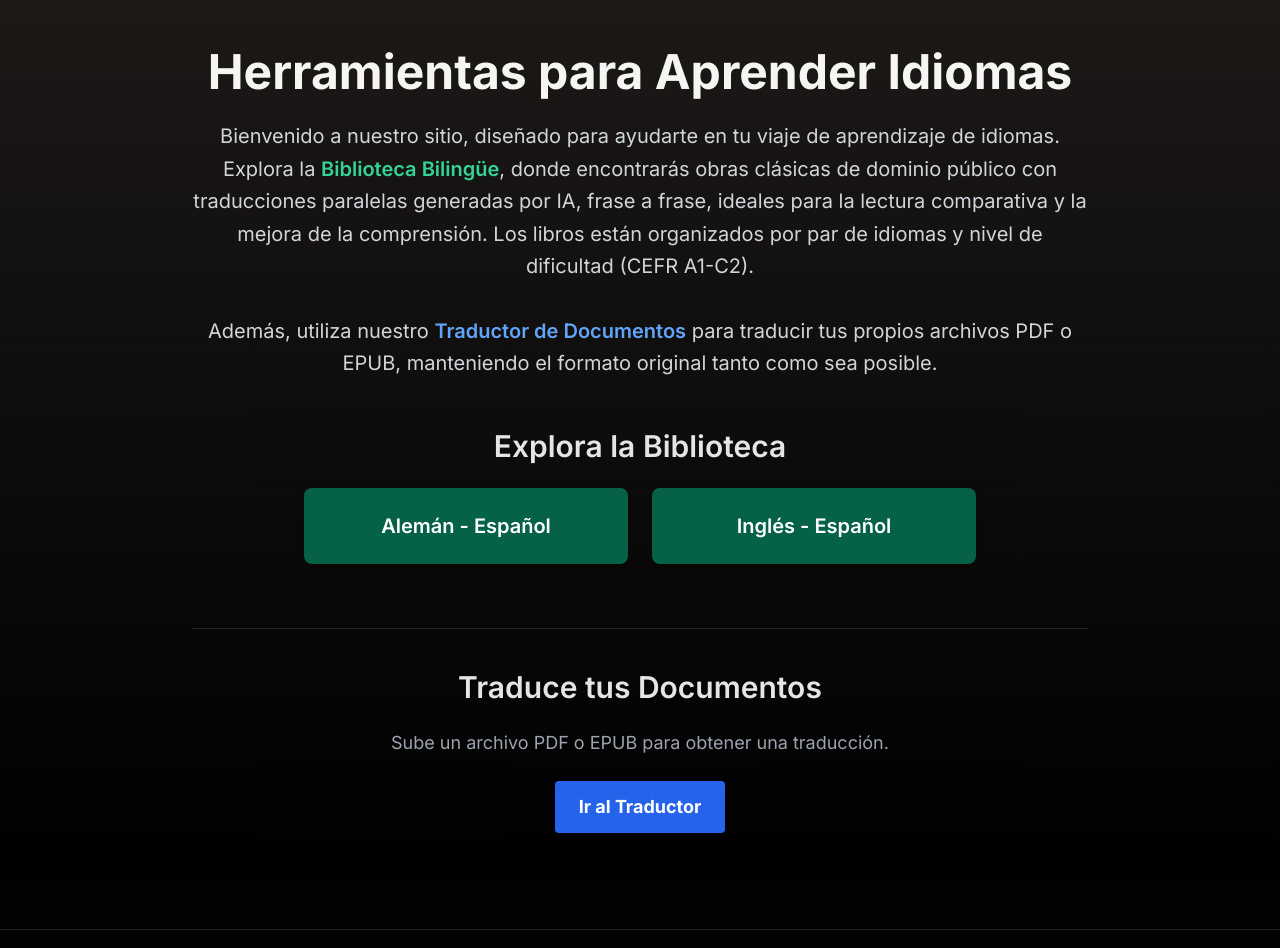
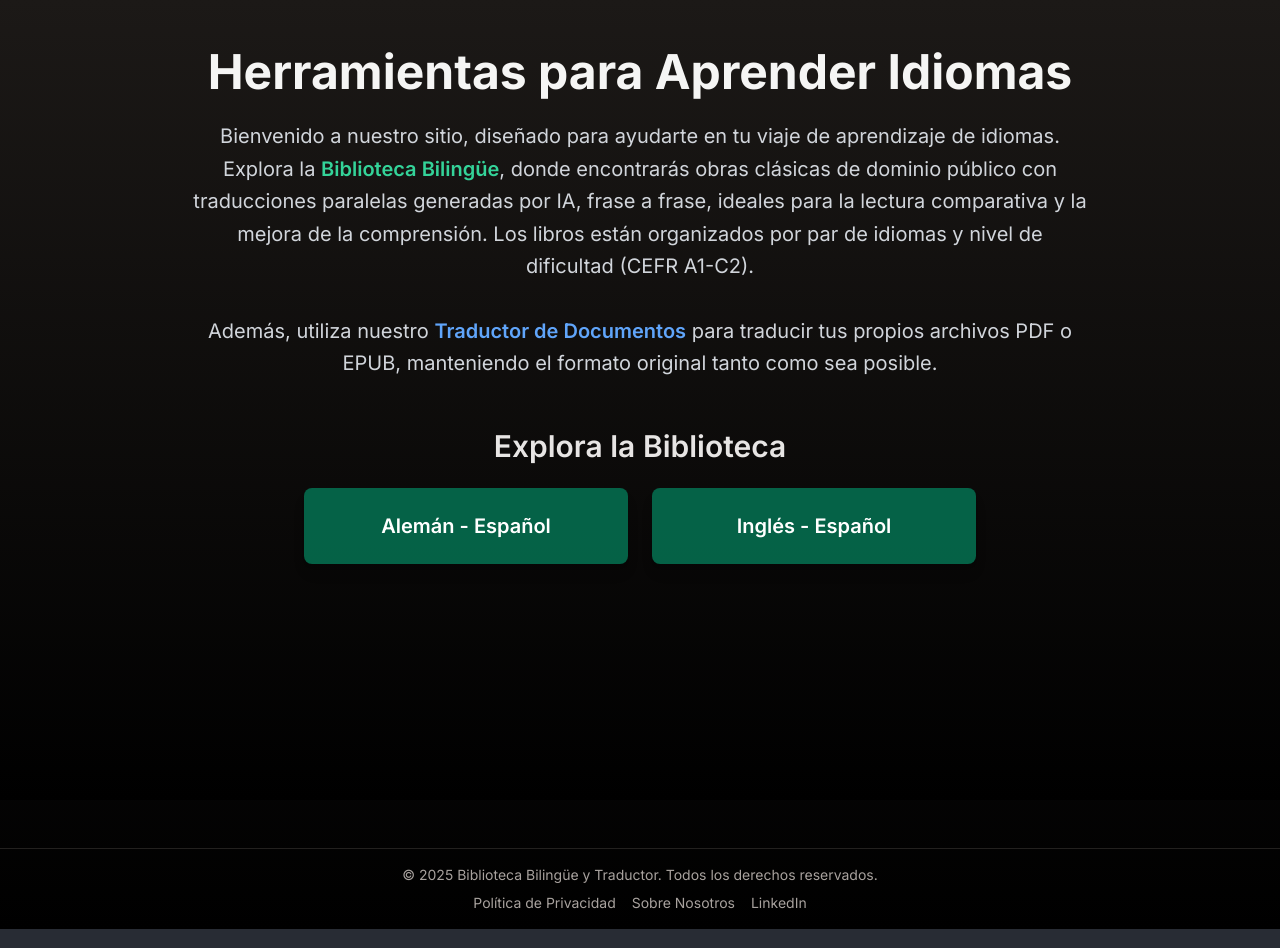
Before and after one commit to Bobovino/Ambitext, a Next.js app: page / in a window 1280 px wide. Shown: the top 948 px of the page. Built offline with nearby package versions, Linux system fonts and the light colour scheme; no server answers.

Commit message:
Escondiendo traductor

```diff
--- a/app/page.tsx
+++ b/app/page.tsx
@@ -44,7 +44,7 @@ export default function HomePage() {
         )}
 
         {/* Translator Link Section */}
-        <div className="border-t border-stone-700/50 pt-10">
+        {/* <div className="border-t border-stone-700/50 pt-10">
           <h2 className="text-3xl font-semibold mb-6 text-stone-200">Traduce tus Documentos</h2>
           <p className="text-lg text-gray-400 mb-6">Sube un archivo PDF o EPUB para obtener una traducción.</p>
           <Link
@@ -54,7 +54,7 @@ export default function HomePage() {
             Ir al Traductor
           </Link>
         </div>
-
+ */}
       </div>
     </main>
   );
```
